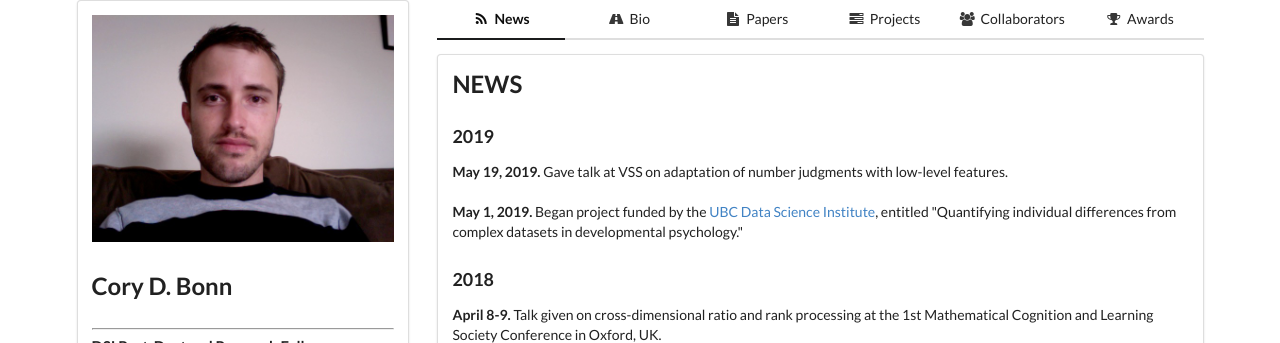
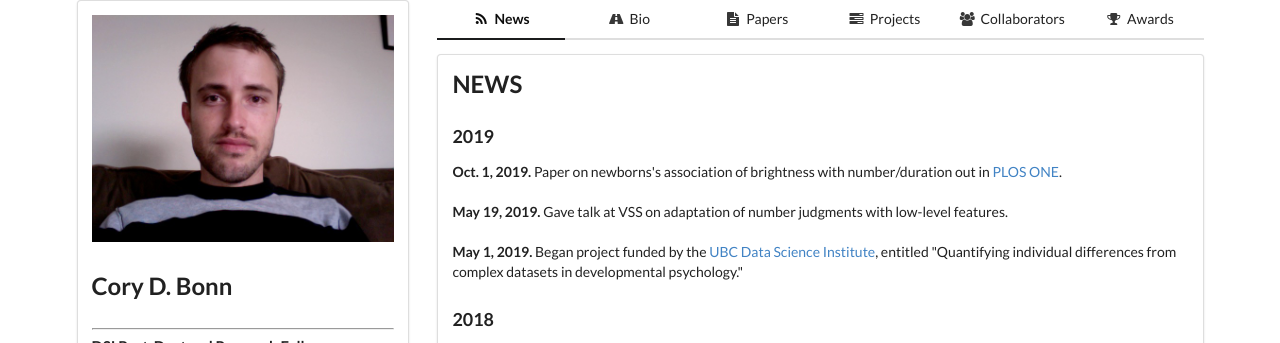
Before and after one commit to corydbonn/corydbonn.github.io, a plain HTML site: page index.html in a window 1280 px wide. Shown: the top 343 px of the page. Drawn offline with nearby package versions, Linux system fonts and the light colour scheme.

Commit message:
Add more news

```diff
--- a/index.html
+++ b/index.html
@@ -73,6 +73,7 @@
 					<div class="ui active tab segment" id="newsFeed" data-tab="news">
 						<h2>NEWS</h2>
 						<h3>2019</h3>
+						<span class="dat">Oct. 1, 2019.</span> Paper on newborns's association of brightness with number/duration out in <a href="https://journals.plos.org/plosone/article?id=10.1371/journal.pone.0223192">PLOS ONE</a>.</text><br><br>
 						<span class="dat">May 19, 2019.</span> Gave talk at VSS on adaptation of number judgments with low-level features.</text><br><br>
 						<span class="dat">May 1, 2019.</span> Began project funded by the <a href="https://dsi.ubc.ca/">UBC Data Science Institute</a>, entitled "Quantifying individual differences from complex datasets in developmental psychology."</text>
 						<h3>2018</h3>
```
